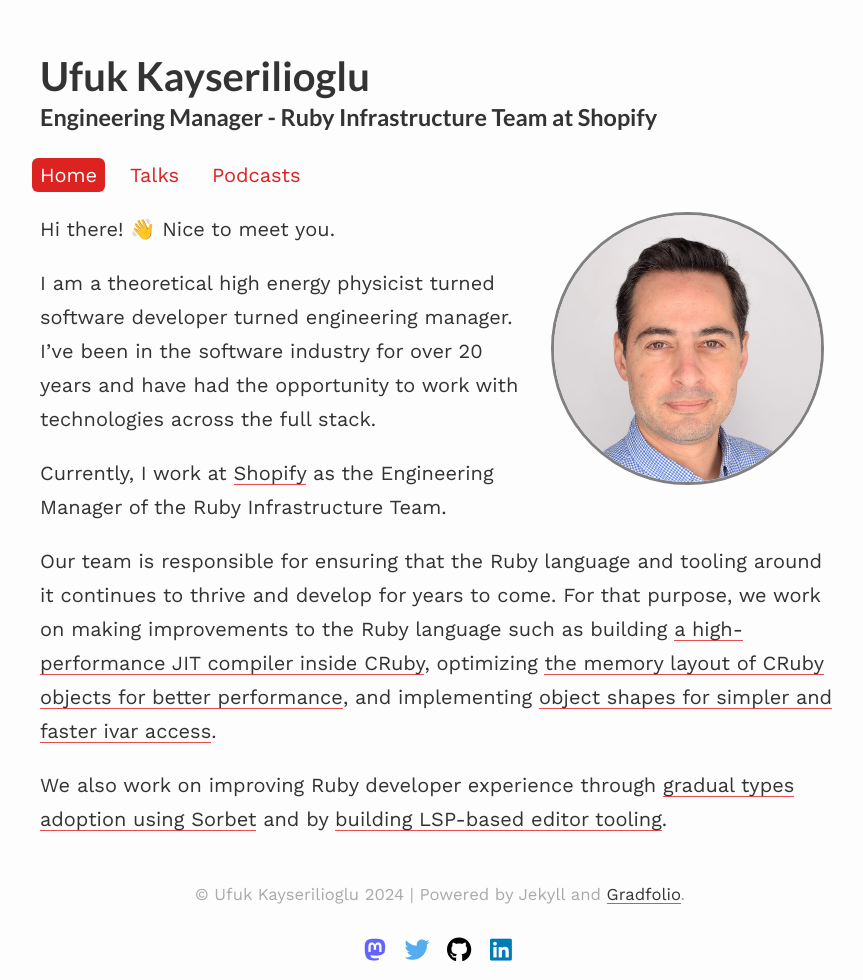
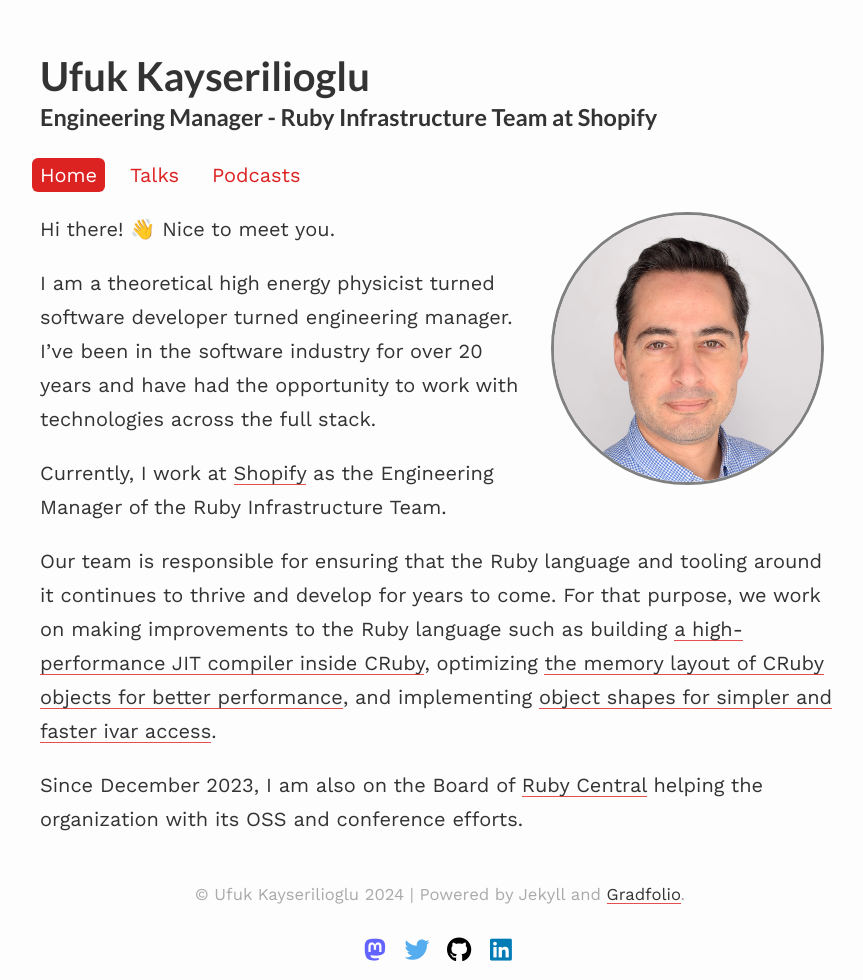
Before and after one commit to paracycle/ufuk.dev, a Jekyll site: the page built from index.md, in a window 1280 px wide. Shown: the whole page, without its empty margins (200-1063 px from the left). Built offline with Jekyll 4.4.1, drawn with Linux system fonts in a browser that asks for light colours; nearby versions of some CDN libraries.

Commit message:
Update index page with new information

```diff
--- a/index.md
+++ b/index.md
@@ -16,4 +16,4 @@
 
 Our team is responsible for ensuring that the Ruby language and tooling around it continues to thrive and develop for years to come. For that purpose, we work on making improvements to the Ruby language such as building [a high-performance JIT compiler inside CRuby](https://speed.yjit.org), optimizing [the memory layout of CRuby objects for better performance](https://rubykaigi.org/2021-takeout/presentations/peterzhu2118.html), and implementing [object shapes for simpler and faster ivar access](https://rubykaigi.org/2021-takeout/presentations/chrisgseaton.html).
 
-We also work on improving Ruby developer experience through [gradual types adoption using Sorbet](https://shopify.engineering/rubyconf-2021-the-talks-you-might-have-missed#:~:text=Gradual%20Typing%20in%20Ruby%E2%80%93A%20Three%20Year%20Retrospective) and by [building LSP-based editor tooling](https://marketplace.visualstudio.com/publishers/Shopify).
+Since December 2023, I am also on the Board of [Ruby Central](https://rubycentral.org) helping the organization with its OSS and conference efforts.
```
